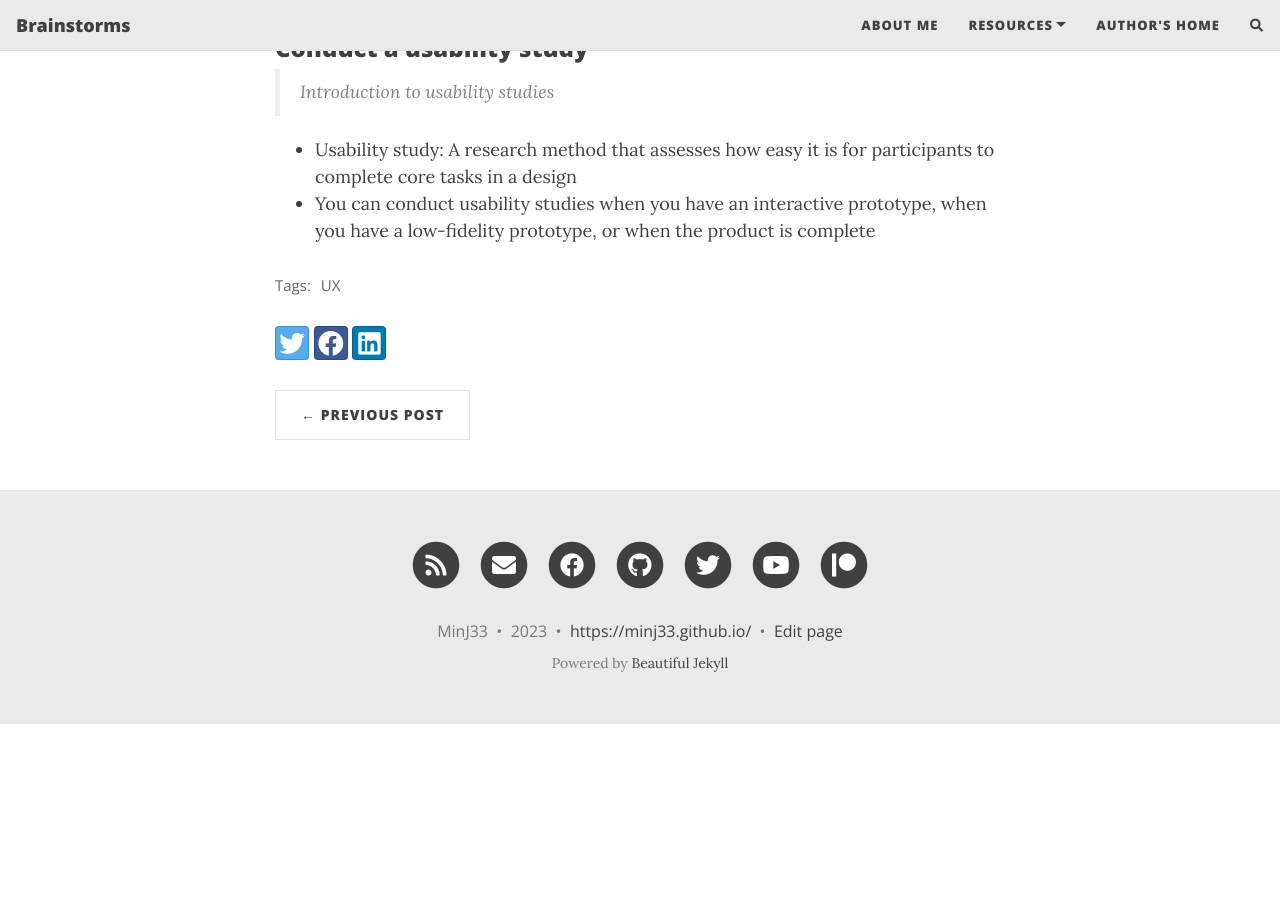
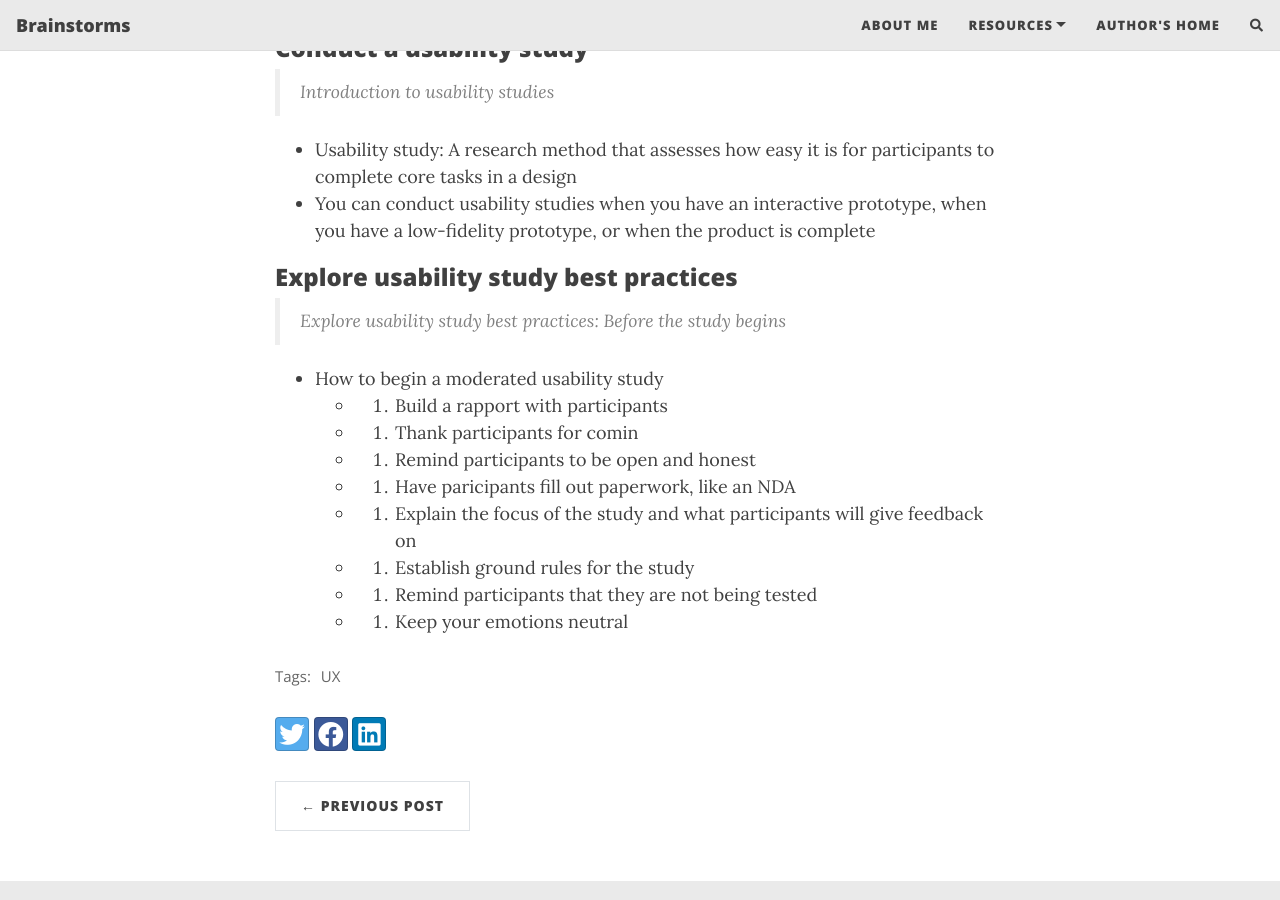
Before and after one commit to MinJ33/MinJ33.github.io, a Jekyll site: the page built from _posts/2023-04-23-UX-Module4-2.md, in a window 1280 px wide and 900 px high, scrolled down 945 px. Built offline with Jekyll 4.4.1, drawn with Linux system fonts in a browser that asks for light colours; nearby versions of some CDN libraries; comment, search, counter and statistics services are not loaded; before the commit the page ends 1669 px from its top, so only the background shows below that.

Commit message:
Explore usability study best practices: Before the study begins

```diff
--- a/_posts/2023-04-23-UX-Module4-2.md
+++ b/_posts/2023-04-23-UX-Module4-2.md
@@ -25,3 +25,17 @@ tags: [UX]
 
 - Usability study: A research method that assesses how easy it is for participants to complete core tasks in a design
 - You can conduct usability studies when you have an interactive prototype, when you have a low-fidelity prototype, or when the product is complete
+
+### Explore usability study best practices
+
+> Explore usability study best practices: Before the study begins
+
+- How to begin a moderated usability study
+	- 1. Build a rapport with participants
+    - 2. Thank participants for comin
+    - 3. Remind participants to be open and honest
+    - 4. Have paricipants fill out paperwork, like an NDA
+    - 5. Explain the focus of the study and what participants will give feedback on
+    - 6. Establish ground rules for the study
+    - 7. Remind participants that they are not being tested
+    - 8. Keep your emotions neutral
```
